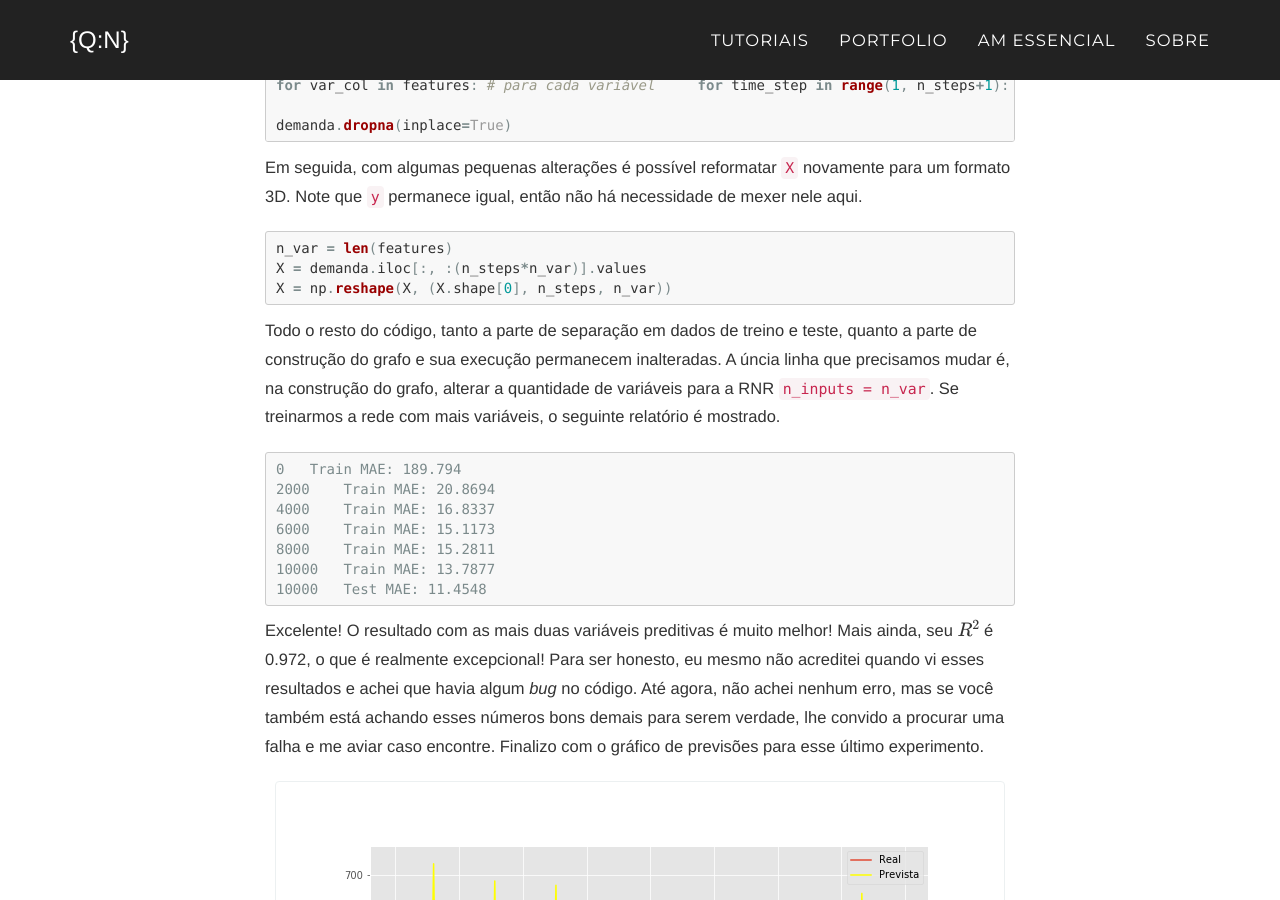
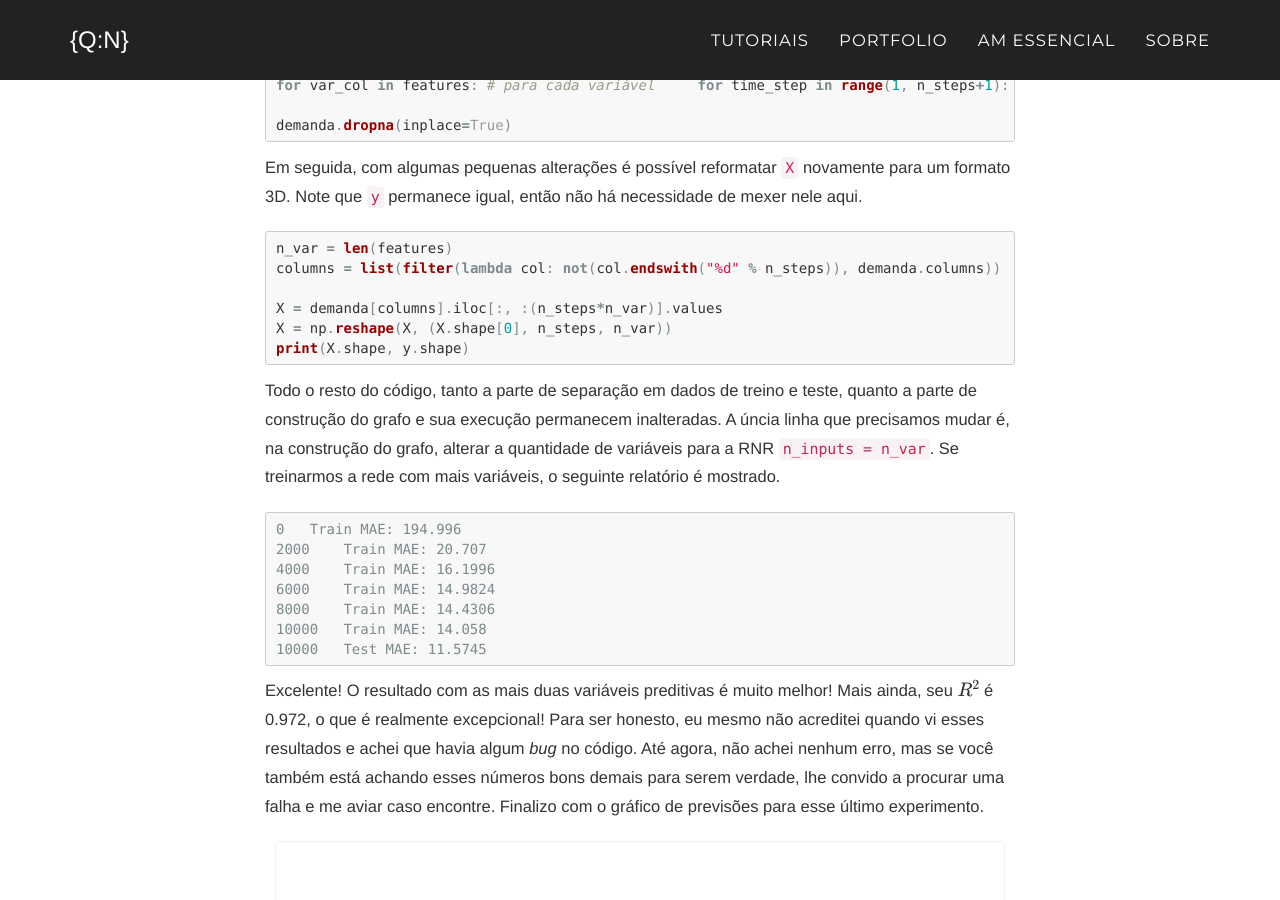
Before and after one commit to matheusfacure/matheusfacure.github.io, a Jekyll site: the page built from _posts/2017-09-26-rnn-tf-ts.md, in a window 1280 px wide and 900 px high, scrolled down 7502 px. Built offline with Jekyll 4.4.1, drawn with Linux system fonts in a browser that asks for light colours; some web fonts are replaced; formulas are drawn with MathJax 3; comment, search, counter and statistics services are not loaded.

Commit message:
fix leak

````diff
--- a/_posts/2017-09-26-rnn-tf-ts.md
+++ b/_posts/2017-09-26-rnn-tf-ts.md
@@ -226,20 +226,23 @@ Em seguida, com algumas pequenas alterações é possível reformatar `X` novame
 
 {% highlight python %}
 n_var = len(features)
-X = demanda.iloc[:, :(n_steps*n_var)].values
+columns = list(filter(lambda col: not(col.endswith("%d" % n_steps)), demanda.columns))
+
+X = demanda[columns].iloc[:, :(n_steps*n_var)].values
 X = np.reshape(X, (X.shape[0], n_steps, n_var))
+print(X.shape, y.shape)
 {% endhighlight %}
 
 Todo o resto do código, tanto a parte de separação em dados de treino e teste, quanto a parte de construção do grafo e sua execução permanecem inalteradas. A úncia linha que precisamos mudar é, na construção do grafo, alterar a quantidade de variáveis para a RNR `n_inputs = n_var`. Se treinarmos a rede com mais variáveis, o seguinte relatório é mostrado.
 
 ```
-0   Train MAE: 189.794
-2000    Train MAE: 20.8694
-4000    Train MAE: 16.8337
-6000    Train MAE: 15.1173
-8000    Train MAE: 15.2811
-10000   Train MAE: 13.7877
-10000   Test MAE: 11.4548
+0   Train MAE: 194.996
+2000    Train MAE: 20.707
+4000    Train MAE: 16.1996
+6000    Train MAE: 14.9824
+8000    Train MAE: 14.4306
+10000   Train MAE: 14.058
+10000   Test MAE: 11.5745
 ```
 Excelente! O resultado com as mais duas variáveis preditivas é muito melhor! Mais ainda, seu \\(R^2\\) é 0.972, o que é realmente excepcional! Para ser honesto, eu mesmo não acreditei quando vi esses resultados e achei que havia algum *bug* no código. Até agora, não achei nenhum erro, mas se você também está achando esses números bons demais para serem verdade, lhe convido a procurar uma falha e me aviar caso encontre. Finalizo com o gráfico de previsões para esse último experimento.
 
````
